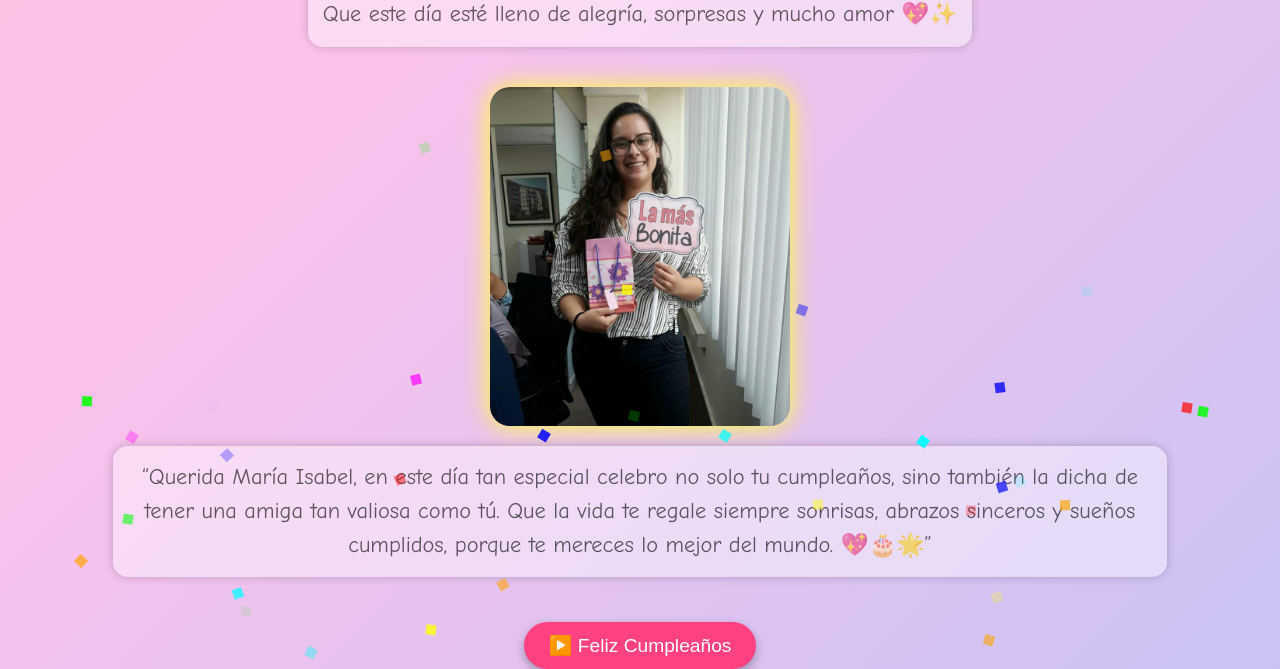
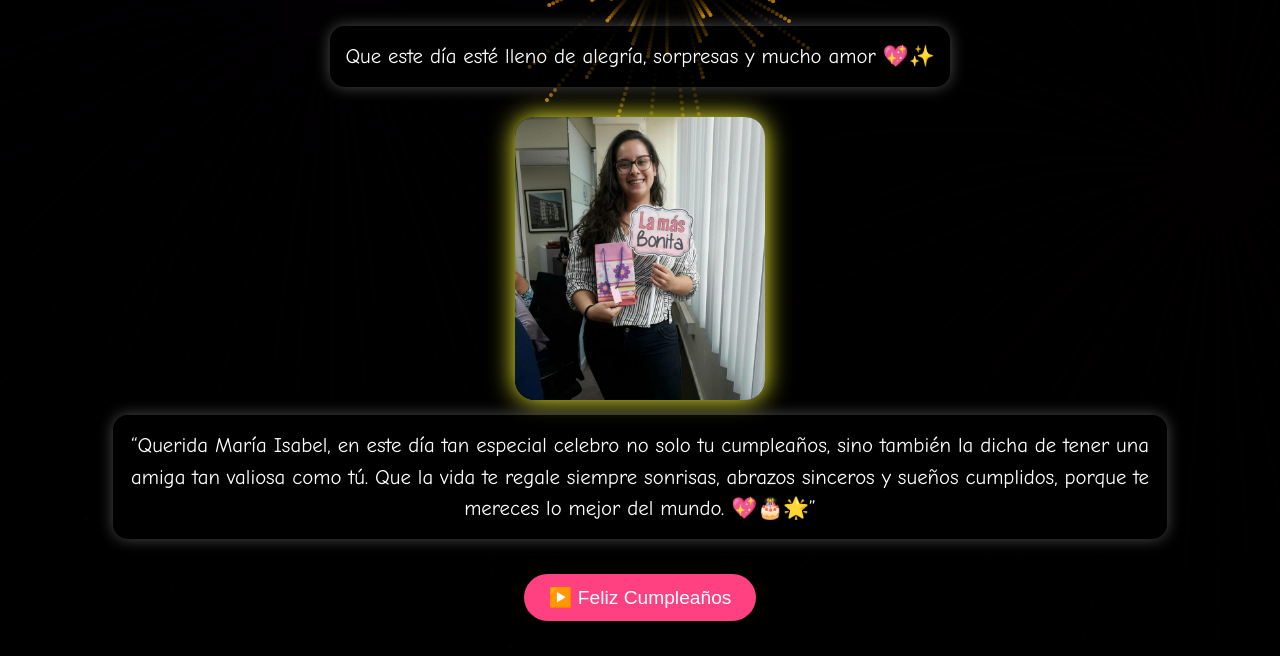
Before and after one commit to Hantoine90/Maria, a plain HTML site: page index.html in a window 1280 px wide. Shown: the part 144-813 px from the top of the page. Drawn offline with Linux system fonts and the light colour scheme.

Commit message:
Update index.html

```diff
--- a/index.html
+++ b/index.html
@@ -12,22 +12,17 @@
       justify-content: center;
       align-items: center;
       flex-direction: column;
-      background: linear-gradient(135deg, #ff9a9e, #fad0c4, #fbc2eb, #a1c4fd);
-      background-size: 400% 400%;
-      animation: fondo 12s ease infinite;
-    }
-
-    @keyframes fondo {
-      0% { background-position: 0% 50%; }
-      50% { background-position: 100% 50%; }
-      100% { background-position: 0% 50%; }
+      background: radial-gradient(circle at top, #0b0c10, #000);
+      overflow: hidden;
+      color: white;
     }
 
     h1 {
       font-size: 3em;
-      color: #111;
-      text-shadow: 2px 2px 6px #fff;
+      color: #fff;
+      text-shadow: 2px 2px 10px #ff0;
       animation: latido 1.5s infinite;
+      z-index: 2;
     }
 
     @keyframes latido {
@@ -37,31 +32,27 @@
     }
 
     .frase {
-      font-size: 1.4em;
-      color: #222;
-      margin: 20px;
+      font-size: 1.3em;
+      color: #fff;
+      margin: 15px;
       text-align: center;
       max-width: 80%;
       line-height: 1.5em;
-      background: rgba(255, 255, 255, 0.6);
+      background: rgba(0, 0, 0, 0.6);
       padding: 15px;
       border-radius: 15px;
-      box-shadow: 0 0 10px rgba(0,0,0,0.3);
-      animation: aparecer 3s ease-in-out infinite alternate;
-    }
-
-    @keyframes aparecer {
-      from { opacity: 0.6; }
-      to { opacity: 1; }
+      box-shadow: 0 0 15px rgba(255,255,255,0.3);
+      z-index: 2;
     }
 
     img {
       border-radius: 20px;
-      width: 300px;
+      width: 250px;
       height: auto;
-      margin-top: 20px;
+      margin-top: 15px;
       box-shadow: 0 0 20px #fff;
       animation: brillar 2s infinite alternate;
+      z-index: 2;
     }
 
     @keyframes brillar {
@@ -71,7 +62,7 @@
 
     /* Botón reproducir */
     .btn-musica {
-      margin-top: 25px;
+      margin-top: 20px;
       padding: 12px 25px;
       font-size: 1.2em;
       background: #ff4081;
@@ -79,27 +70,24 @@
       border: none;
       border-radius: 25px;
       cursor: pointer;
-      box-shadow: 0 4px 10px rgba(0,0,0,0.3);
+      box-shadow: 0 4px 10px rgba(0,0,0,0.5);
       transition: transform 0.2s;
+      z-index: 2;
     }
     .btn-musica:hover {
       transform: scale(1.1);
       background: #e91e63;
     }
 
-    /* Confetis */
-    .confeti {
+    /* Canvas fuegos artificiales */
+    #fuegos {
       position: fixed;
-      width: 10px;
-      height: 10px;
-      background-color: red;
-      top: -10px;
-      animation: caer 5s linear infinite;
-    }
-
-    @keyframes caer {
-      0% { transform: translateY(-10px) rotate(0deg); }
-      100% { transform: translateY(110vh) rotate(720deg); }
+      top: 0;
+      left: 0;
+      width: 100vw;
+      height: 100vh;
+      z-index: 1;
+      pointer-events: none;
     }
   </style>
 </head>
@@ -119,23 +107,82 @@
     Tu navegador no soporta audio.
   </audio>
 
-  <!-- Confetis generados con JS -->
+  <!-- Canvas para fuegos artificiales -->
+  <canvas id="fuegos"></canvas>
+
   <script>
-    const colores = ["#ff0", "#f0f", "#0ff", "#0f0", "#f00", "#00f", "#ffa500"];
-    for (let i = 0; i < 40; i++) {
-      let confeti = document.createElement("div");
-      confeti.classList.add("confeti");
-      confeti.style.left = Math.random() * 100 + "vw";
-      confeti.style.backgroundColor = colores[Math.floor(Math.random() * colores.length)];
-      confeti.style.animationDuration = (3 + Math.random() * 5) + "s";
-      confeti.style.opacity = Math.random();
-      confeti.style.transform = `rotate(${Math.random() * 360}deg)`;
-      document.body.appendChild(confeti);
-    }
-
     function reproducirMusica() {
       document.getElementById("musica").play();
     }
+
+    // Fuegos artificiales en canvas
+    const canvas = document.getElementById("fuegos");
+    const ctx = canvas.getContext("2d");
+    canvas.width = window.innerWidth;
+    canvas.height = window.innerHeight;
+
+    class Particula {
+      constructor(x, y, color, angulo, velocidad) {
+        this.x = x;
+        this.y = y;
+        this.color = color;
+        this.velocidadX = Math.cos(angulo) * velocidad;
+        this.velocidadY = Math.sin(angulo) * velocidad;
+        this.alpha = 1;
+        this.tamaño = 2;
+      }
+      actualizar() {
+        this.x += this.velocidadX;
+        this.y += this.velocidadY;
+        this.velocidadY += 0.02; // gravedad
+        this.alpha -= 0.01;
+      }
+      dibujar() {
+        ctx.globalAlpha = this.alpha;
+        ctx.fillStyle = this.color;
+        ctx.beginPath();
+        ctx.arc(this.x, this.y, this.tamaño, 0, Math.PI * 2);
+        ctx.fill();
+        ctx.globalAlpha = 1;
+      }
+    }
+
+    let particulas = [];
+
+    function lanzarFuego() {
+      const x = Math.random() * canvas.width;
+      const y = Math.random() * canvas.height * 0.5;
+      const colores = ["#ff0", "#f0f", "#0ff", "#0f0", "#f00", "#00f", "#ffa500", "#fff"];
+      const color = colores[Math.floor(Math.random() * colores.length)];
+
+      for (let i = 0; i < 60; i++) {
+        const angulo = (Math.PI * 2 / 60) * i;
+        const velocidad = Math.random() * 4 + 2;
+        particulas.push(new Particula(x, y, color, angulo, velocidad));
+      }
+    }
+
+    function animar() {
+      ctx.fillStyle = "rgba(0, 0, 0, 0.2)";
+      ctx.fillRect(0, 0, canvas.width, canvas.height);
+
+      particulas.forEach((p, i) => {
+        p.actualizar();
+        p.dibujar();
+        if (p.alpha <= 0) particulas.splice(i, 1);
+      });
+
+      requestAnimationFrame(animar);
+    }
+
+    setInterval(lanzarFuego, 1500);
+    animar();
+
+    // Ajuste al cambiar tamaño ventana
+    window.addEventListener("resize", () => {
+      canvas.width = window.innerWidth;
+      canvas.height = window.innerHeight;
+    });
   </script>
 
 </body>
```
